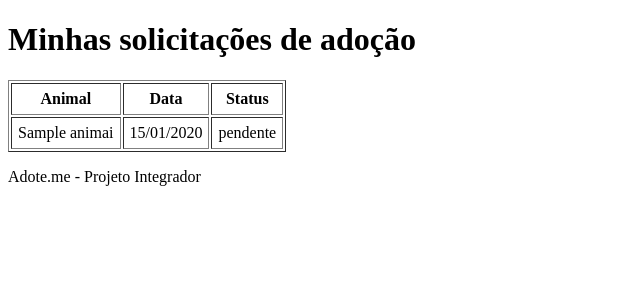
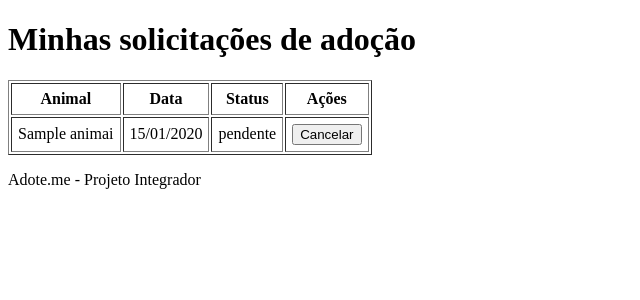
Before and after one commit to thyerrya3-afk/Adote.me, a Node server app: page /solicitacoes in a window 1280 px wide. Shown: the part 88-388 px from the top of the page, without its empty margins (0-640 px from the left). Run offline with Node 20, Linux system fonts and the light colour scheme; a user stored in the database is signed in; tables that the repository leaves empty hold one stand-in row (values such as "Sample post"); some libraries are stand-ins or nearby versions.

Commit message:
Cria cancelamento de solicitações (CRUD de solicitações completo)

```diff
--- a/controllers/solicitacaoController.js
+++ b/controllers/solicitacaoController.js
@@ -99,3 +99,29 @@ exports.atualizarStatus = async (req, res) => {
     res.status(500).json({ mensagem: 'Erro ao atualizar o status.' });
   }
 };
+
+// Cancela (exclui) uma solicitação pendente do próprio adotante
+exports.cancelar = async (req, res) => {
+  try {
+    // Busca a solicitação pelo id da URL, mas SÓ se ela for do usuário logado
+    // e ainda estiver pendente
+    const solicitacao = await Solicitacao.findOne({
+      where: {
+        id: req.params.id,
+        UsuarioId: req.session.usuario.id,
+        status: 'pendente'
+      }
+    });
+
+    if (!solicitacao) {
+      return res.status(404).send('Solicitação não encontrada ou não pode ser cancelada.');
+    }
+
+    // Apaga a linha da tabela (é o DELETE)
+    await solicitacao.destroy();
+
+    res.redirect('/solicitacoes');
+  } catch (erro) {
+    res.status(500).send('Erro ao cancelar a solicitação.');
+  }
+};
--- a/routes/solicitacaoRoutes.js
+++ b/routes/solicitacaoRoutes.js
@@ -16,5 +16,8 @@ router.post('/', estaLogado, solicitacaoController.criar);
 // PATCH /solicitacoes/3/status - atualiza o status (só administrador)
 router.patch('/:id/status', ehAdmin, solicitacaoController.atualizarStatus);
 
+// POST /solicitacoes/3/cancelar - cancela a própria solicitação (precisa estar logado)
+router.post('/:id/cancelar', estaLogado, solicitacaoController.cancelar);
+
 // Exporta as rotas
 module.exports = router;
--- a/views/solicitacoes/index.ejs
+++ b/views/solicitacoes/index.ejs
@@ -17,9 +17,7 @@
       <% } %>
       <th>Data</th>
       <th>Status</th>
-      <% if (usuario.tipo === 'administrador') { %>
-        <th>Ações</th>
-      <% } %>
+      <th>Ações</th>
     </tr>
 
     <% solicitacoes.forEach(function(s) { %>
@@ -30,14 +28,19 @@
         <% } %>
         <td><%= s.createdAt.toLocaleDateString('pt-BR') %></td>
         <td id="status-<%= s.id %>"><%= s.status %></td>
-        <% if (usuario.tipo === 'administrador') { %>
-          <td id="acoes-<%= s.id %>">
-            <% if (s.status === 'pendente') { %>
+        <td id="acoes-<%= s.id %>">
+          <% if (s.status === 'pendente') { %>
+            <% if (usuario.tipo === 'administrador') { %>
               <button class="btn-status" data-id="<%= s.id %>" data-status="aprovada">Aprovar</button>
               <button class="btn-status" data-id="<%= s.id %>" data-status="recusada">Recusar</button>
+            <% } else { %>
+              <form action="/solicitacoes/<%= s.id %>/cancelar" method="POST"
+                    onsubmit="return confirm('Deseja cancelar esta solicitação?');">
+                <button type="submit">Cancelar</button>
+              </form>
             <% } %>
-          </td>
-        <% } %>
+          <% } %>
+        </td>
       </tr>
     <% }) %>
   </table>
```
